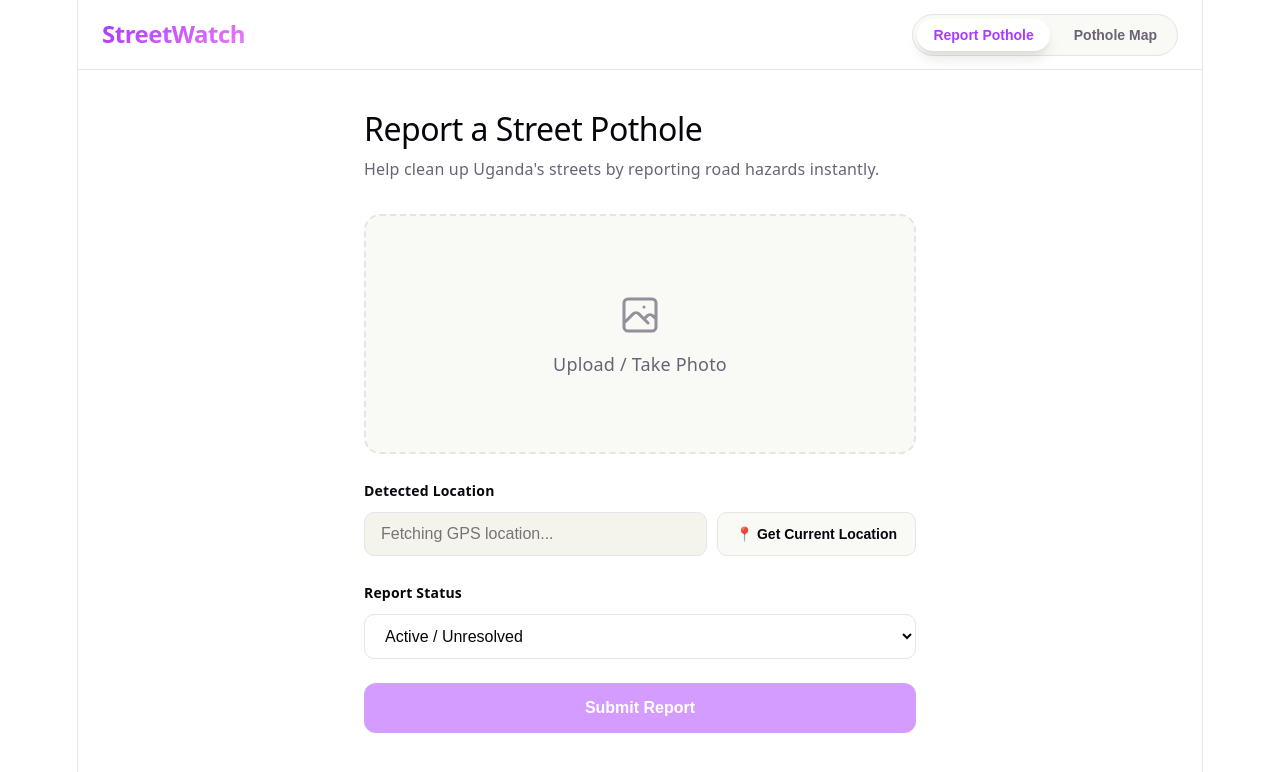
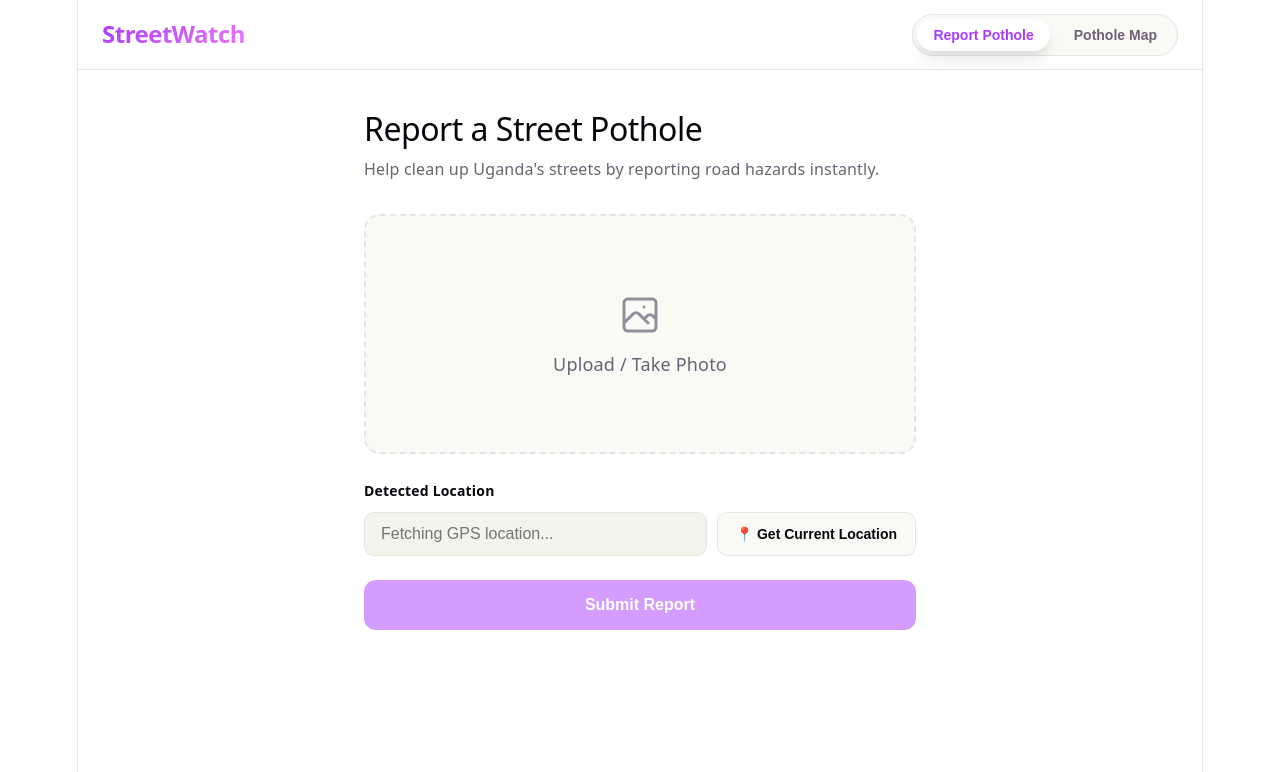
Before and after one commit to tahsansamin/StreetWatch, a React app in the folder frontend/: page / in a window 1280 px wide. Shown: the top 772 px of the page. Built offline with nearby package versions, Linux system fonts and the light colour scheme; no server answers; the HTML template or start-up script is replaced by a standard one.

Commit message:
changed so pothole status is always unresolved when user uploads and pothole popup also displays id

```diff
--- a/frontend/src/App.jsx
+++ b/frontend/src/App.jsx
@@ -166,18 +166,8 @@ function App() {
                 {locationStatus && <p className="location-status-text">{locationStatus}</p>}
               </div>
 
-              <div className="input-group">
-                <label>Report Status</label>
-                <select
-                  value={status}
-                  onChange={e => setStatus(e.target.value)}
-                  className="status-select"
-                  required
-                >
-                  <option value="active">Active / Unresolved</option>
-                  <option value="resolved">Resolved</option>
-                </select>
-              </div>
+                {/* Report Status is fixed to Active/Unresolved */}
+                <input type="hidden" name="status" value="active" />
 
               <button
                 type="submit"
--- a/frontend/src/MapView.jsx
+++ b/frontend/src/MapView.jsx
@@ -131,6 +131,7 @@ export default function MapView() {
                     <span className={`status-badge ${pothole.status || 'active'}`}>
                       {pothole.status || 'Active'}
                     </span>
+                    <p className="popup-id">ID: {pothole.id}</p>
                     <p className="popup-date">Reported: {formatDate(pothole.created_at)}</p>
                     <p className="popup-coords">
                       Coords: {coords[0].toFixed(5)}, {coords[1].toFixed(5)}
```
